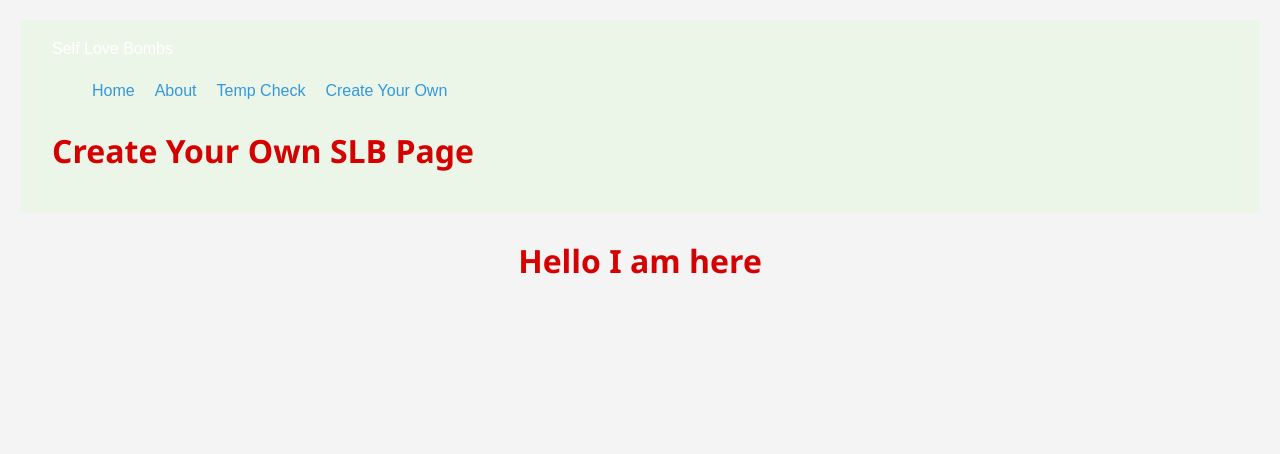
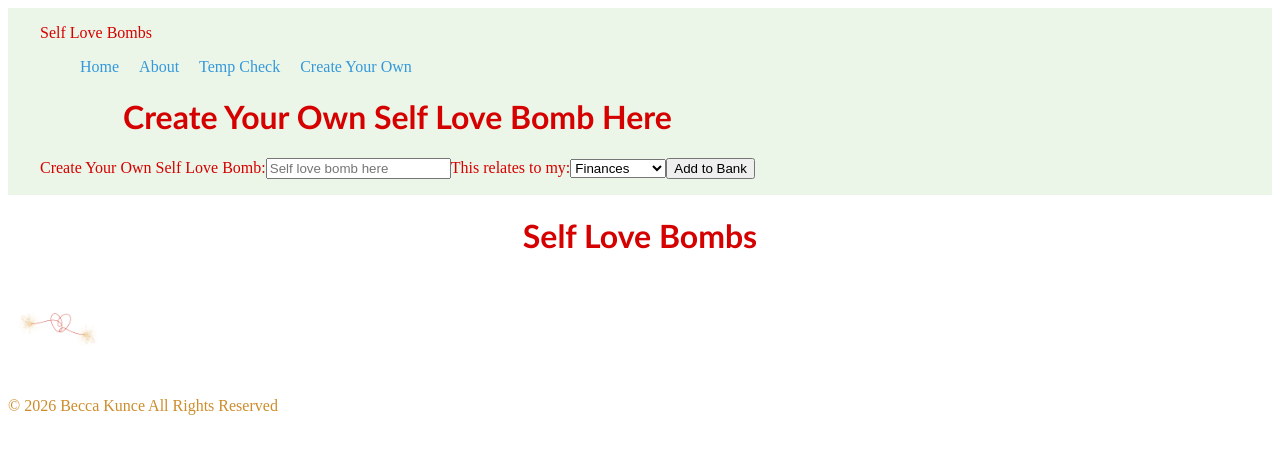
Before and after one commit to beccakunce07/W-_Unit_1_Project_Becca_K, a React (Vite) app in the folder unit-1-project-becca-k/: page /CreateYourOwnPage in a window 1280 px wide. Shown: the top 454 px of the page. Built offline with nearby package versions, Linux system fonts and the light colour scheme.

Commit message:
specific button baby

```diff
--- a/unit-1-project-becca-k/src/App.jsx
+++ b/unit-1-project-becca-k/src/App.jsx
@@ -1,4 +1,5 @@
 import './App.css'
+import PageFooter from './components/footer.jsx';
 // import {FaHome, FaUser, FaEnvelope}
 // // import pages
 // import './'
@@ -17,7 +18,8 @@ function App() {
   return (
     <>
     <PageHeader></PageHeader>
-    <h1>Hello I am here</h1>
+    <h1>Self Love Bombs</h1>
+    <PageFooter></PageFooter>
     </>
   )
 }
--- a/unit-1-project-becca-k/src/components/CYOForm.jsx
+++ b/unit-1-project-becca-k/src/components/CYOForm.jsx
@@ -1,9 +1,10 @@
 function CYOForm () {
-
-<form id="createYourOwn">
+  return (
+<div>
+<form class="form">
   <label for="message">Create Your Own Self Love Bomb:</label>
-  <input type="text" id="message" placeholder="Enter your self love bomb here" minlength="2" pattern="[A-Za-z]" rows="6" cols="36" required></input>
-  <label for="key">This relates to:</label>
+  <input type="text" id="message" placeholder="Self love bomb here" minlength="2" pattern="[A-Za-z]" rows="63" cols="36" required></input>
+  <label for="key">This relates to my:</label>
   <select id="category">
     <option value="Finances">Finances</option>
     <option value="Body">Body</option>
@@ -12,7 +13,12 @@ function CYOForm () {
     <option value="Other">Other</option>
   </select>
   <button type="button" onclick="handleSubmit()">Add to Bank</button>
+
 </form>
+</div>
+
+
+  )
 }
 
 export default CYOForm;
--- a/unit-1-project-becca-k/src/components/footer.jsx
+++ b/unit-1-project-becca-k/src/components/footer.jsx
@@ -1,12 +1,16 @@
 import React from 'react'
+import logo from  '../assets/SelfLoveBomb.png'
 
 
 function PageFooter() {
     return (
         <footer>
             <div>
+                 <img
+                src = {logo}
+                style = {{width:'100px', height: 'auto', align: 'center'}}
+                /><p> &copy; 2026 Becca Kunce All Rights Reserved</p>
 
-                <h3> &copy; 2026 Becca Kunce All Rights Reserved</h3>
             </div>
         </footer>
     )
--- a/unit-1-project-becca-k/src/components/navBar.jsx
+++ b/unit-1-project-becca-k/src/components/navBar.jsx
@@ -3,6 +3,7 @@ import { Routes, Route, BrowserRouter, Link} from "react-router-dom";
 import '../index.css';
 import TempCheckPage from '../pages/TempCheckPage';
 import AboutPage from '../pages/aboutPage';
+import CreateYourOwnSLBPage from '../pages/CreateYourOwnPage';
 
 const Navbar = () => {
   return (
@@ -21,7 +22,7 @@ const Navbar = () => {
       <Route path = '/AboutPage' element ={<h1>About Page</h1>}></Route>
       <Route path = '/HomePage' element ={<h1>Home Page</h1>}></Route>
       <Route path = '/TempCheckPage' element ={<TempCheckPage/>}></Route>
-      <Route path = '/CreateYourOwnPage' element ={<h1>Create Your Own SLB Page</h1>}></Route>
+      <Route path = '/CreateYourOwnPage' element ={<CreateYourOwnSLBPage></CreateYourOwnSLBPage>}></Route>
     </Routes>
     </BrowserRouter>
     </div>
--- a/unit-1-project-becca-k/src/components/slbButton.jsx
+++ b/unit-1-project-becca-k/src/components/slbButton.jsx
@@ -1,12 +1,12 @@
 import { useState } from "react";
-import SlbBank from "./slb_bank";
+import SlbBank from "./slbBank";
 
 function SlbButton () {
   const [message, setMessage] = useState("");
 
   const handleClick = () => {
     const randomIndex = Math.floor(Math.random() * SlbBank.length);
-    setMessage(SlbBank[randomIndex]);
+    setMessage(SlbBank[randomIndex].message);
   };
 
   return (
--- /dev/null
+++ b/unit-1-project-becca-k/src/components/specificSlbButton.jsx
@@ -0,0 +1,24 @@
+import { useState } from "react";
+import SlbBank from "./slbBank";
+
+function SpecificSlbButton ({category}) {
+  const [message, setMessage] = useState ("");
+
+  const handleClick = () => {
+    const filteredArray = SlbBank.filter((index) => index.key === category);
+    const randomIndex = Math.floor(Math.random() * filteredArray.length);
+
+    setMessage(filteredArray[randomIndex].message);
+  };
+
+  return (
+    <>
+      <button onClick={handleClick}>
+        Click for a Self Love Bomb
+      </button>
+      <h1>{message}</h1>
+    </>
+  );
+};
+
+export default SpecificSlbButton;
--- a/unit-1-project-becca-k/src/index.css
+++ b/unit-1-project-becca-k/src/index.css
@@ -4,11 +4,16 @@
   align-items: center;
   padding: 1rem 2rem;
   background-color: #ECF6E8;
-  color: white;
+  color: #D50000;
+}
+
+.new-background {
+  background-image: url('path/to/image.jpg');
+  background-size: cover;
 }
 
 .pageHeader-outline {
-  color: #11B27C;
+  outline-color: #11B27C;
   text-shadow:
     -1px -1px 0 #000,
      1px -1px 0 #000,
@@ -22,12 +27,18 @@
   align-items: center;
 }
 
-.logo {
+
+.logo1 {
     display: flex;
     align-items: center;
+    width: '900';
+    height: 'auto';
+    alt: 'An outline of a heart with lit fuses on the ends. The words 'Self Love Bombs' in soft font. Sub text "Because love only needs a spark."'
 
 
 }
+
+.CYO
 /* Global Styles */
 body {
     background-color: #f4f4f4;
@@ -41,7 +52,7 @@ body {
 h1 {
     color: #D50000;
     text-align: center;
-    font-family:'Segoe UI', Tahoma, Geneva, Verdana, sans-serif;
+    font-family:'Trebuchet MS', 'Lucida Sans Unicode', 'Lucida Grande', 'Lucida Sans', Arial, sans-serif
 }
 
 h3 {
@@ -49,35 +60,33 @@ h3 {
     text-align: left;
 }
 
+p {
+    color: #CD8D2B;
+}
 
-/* Class Selector */
 .content-box {
     background: white;
     padding: 20px;
     border-radius: 8px;
     box-shadow: 0 2px 5px rgba(0,0,0,0.1);
 }
-
-/* ID Selector */
 #main-footer {
     font-size: 0.8rem;
     text-align: center;
     margin-top: 50px;
 }
-
-/* Link Styles */
 a {
     color: #3498db;
     text-decoration: none;
 }
-
 a:hover {
     text-decoration: underline;
 }
 
+/* Button Styles */
 .button1 {
     background-color: #11B27C;
-    border: 2px;
+    border: 6px;
     color: #ECF6E8;
     padding: 10px;
     cursor: pointer;
@@ -86,9 +95,18 @@ a:hover {
 
 .button2 {
     background-color: #11B27C;
-    border: 2px;
+    border: 6px;
     color: #ECF6E8;
     padding: 10px;
     cursor: pointer;
 
 }
+
+.button3 {
+    background-color: #D50000;
+    border: 6px;
+    color: #ECF6E8;
+    padding: 10px;
+    cursor: pointer;
+
+}
--- a/unit-1-project-becca-k/src/pages/AboutPage.jsx
+++ b/unit-1-project-becca-k/src/pages/AboutPage.jsx
@@ -6,10 +6,10 @@ function AboutPage() {
     <>
       <PageHeader />
       <h1>About Self Love Bombs</h1>
-      <p>INSERT COPY HERE</p>
+      <p>COPY HERE</p>
       <Footer />
     </>
   );
 }
 
-export default AboutPage;
+export default AboutPage
--- a/unit-1-project-becca-k/src/pages/CreateYourOwnPage.jsx
+++ b/unit-1-project-becca-k/src/pages/CreateYourOwnPage.jsx
@@ -7,6 +7,8 @@ function  CreateYourOwnSLBPage () {
     return (
         <div>
             <h1>Create Your Own Self Love Bomb Here</h1>
+            <CYOForm></CYOForm>
+
         </div>
     )
 
--- a/unit-1-project-becca-k/src/pages/TempCheckPage.jsx
+++ b/unit-1-project-becca-k/src/pages/TempCheckPage.jsx
@@ -1,23 +1,22 @@
-// import { useState} from 'react;'
-// import feelingsWheel from './assets/EmotionsWheel.png';
-// import { useState } from 'react'
-//need to add event handlers to store data here and want to connect them with the messages.
-
-// const handleClick = (value) => {
-  //   setClickedKey(value);
-  // }
 
       /* <img src={feelingsWheel} alt="A circle with all the colors of the rainbow with the range of emotions transcribed over it" />; */
 import React, { useState } from 'react';
+// import logoWithWords from '../assets/SelfLoveBombwithText.png'
+import emotionsWheel from '../assets/EmotionsWheel.png'
+import SpecificSlbButton from '../components/specificSlbButton';
 
 function TempCheckPage () {
-
 
   const [key, setKey] = useState("");
   const [feeling, setFeeling] = useState("");
 
   return (
+    <>
     <div>
+        {/* <img class = "logo1"> src={logoWithWords} </img>
+
+        style = {{width:'900px', height: 'auto', align: 'center'}}
+         */}
 
     <h1> Today I am feeling...</h1>
     <><button class = "button1" onClick={() => setFeeling("sad")}>Sad</button></>
@@ -36,10 +35,25 @@ function TempCheckPage () {
     <><button class = "button2" onClick={() => setKey("relationship")}>Relationship</button></>
     <><button class = "button2" onClick={() => setKey("purpose")}>Purpose</button></>
 
-
     <p>Current Key: {key}</p>
 
+
+    <img
+        src={emotionsWheel}
+        style = {{width:'600px', height: 'auto', align: 'center'}}
+        alt="A list of emotions superimposed onto the color wheel'" />
+
     </div>
+
+    <div class = "messageDisplaySection">
+      <SpecificSlbButton category={key}></SpecificSlbButton>
+    </div>
+
+
+</>
+
+
+
 
 
   )
```
Also changed, not shown: unit-1-project-becca-k/src/components/PageHeader.jsx (+7 -3 lines), unit-1-project-becca-k/src/pages/HomePage.jsx (+10 -0 lines).
